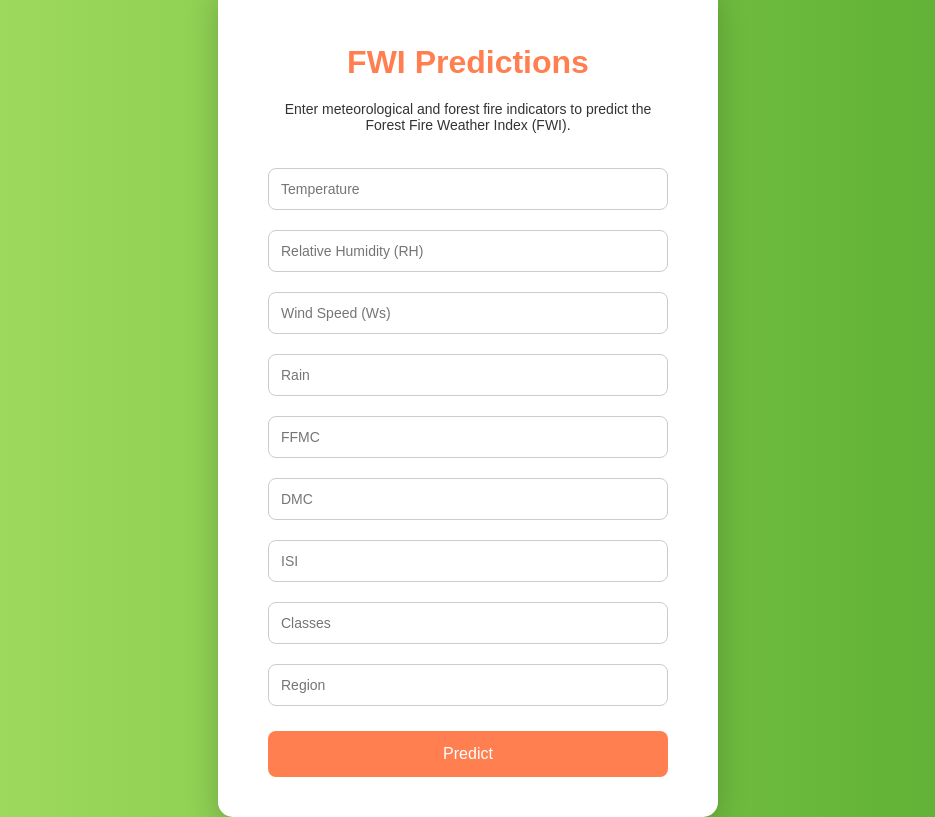
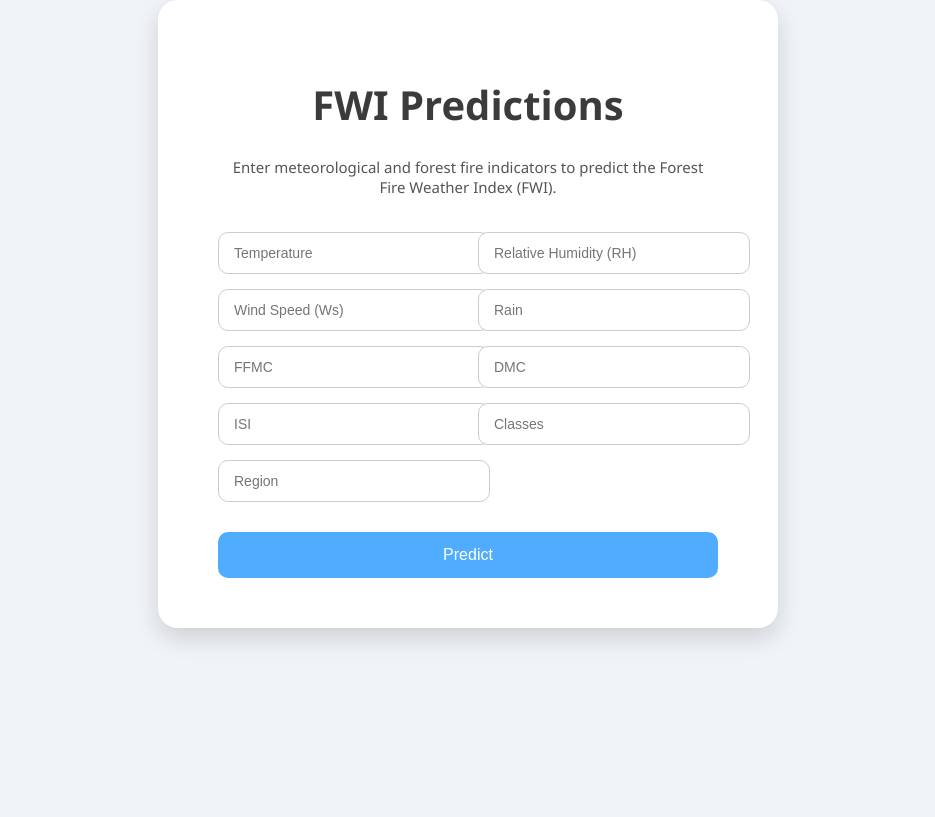
Before and after one commit to nagane09/TestForestFires, a Flask app: page /predictdata in a window 1280 px wide. Shown: the whole page, without its empty margins (172-1107 px from the left). After the commit the page ends 643 px from the top, so only its background shows below. Run offline with Flask 3, Linux system fonts and the light colour scheme; parts of the project's set-up code (start-up, migrations or seed data) failed here and were passed over.

Commit message:
Update home.html

```diff
--- a/templates/home.html
+++ b/templates/home.html
@@ -7,62 +7,69 @@
     <style>
         /* General page styling */
         body {
-            font-family: 'Arial', sans-serif;
-            background: linear-gradient(to right, #a8e063, #56ab2f); /* Green gradient */
+            font-family: 'Segoe UI', Tahoma, Geneva, Verdana, sans-serif;
+            background: #f0f4f8; /* Light professional background */
             display: flex;
             justify-content: center;
-            align-items: center;
-            height: 100vh;
+            align-items: flex-start; /* Align container from top */
+
             margin: 0;
         }
 
         /* Container for the form */
         .container {
             background-color: #ffffff;
-            padding: 40px 50px;
-            border-radius: 15px;
-            box-shadow: 0 10px 30px rgba(0,0,0,0.2);
-            width: 400px;
+            padding: 50px 60px;
+            border-radius: 20px;
+            box-shadow: 0 10px 25px rgba(0,0,0,0.15);
+            width: 500px;
+            max-width: 95%;
             text-align: center;
         }
 
         h1 {
-            margin-bottom: 20px;
-            color: #ff7f50; /* Orange heading */
-            font-size: 32px;
-            font-weight: bold;
+            margin-bottom: 25px;
+            color: #3b3b3b; /* Dark grey professional color */
+            font-size: 40px; /* Bigger heading */
+            font-weight: 700;
         }
 
         p.description {
-            font-size: 14px;
-            color: #333;
-            margin-bottom: 25px;
+            font-size: 15px;
+            color: #555;
+            margin-bottom: 35px;
+        }
+
+        /* Form grid for two inputs per row */
+        form {
+            display: grid;
+            grid-template-columns: repeat(2, 1fr);
+            gap: 15px 20px;
         }
 
         input[type="text"] {
             width: 100%;
-            padding: 12px;
-            margin: 10px 0;
-            border-radius: 8px;
+            padding: 12px 15px;
+            border-radius: 10px;
             border: 1px solid #ccc;
-            box-sizing: border-box;
             font-size: 14px;
             transition: 0.3s;
         }
 
         input[type="text"]:focus {
-            border-color: #ff7f50;
-            box-shadow: 0 0 5px rgba(255,127,80,0.5);
+            border-color: #4facfe; /* Calm blue focus */
+            box-shadow: 0 0 8px rgba(79,172,254,0.3);
             outline: none;
         }
 
+        /* Full-width button across both columns */
         button {
-            width: 100%;
+            grid-column: span 2;
             padding: 14px;
-            background-color: #ff7f50; /* Orange button */
+            background-color: #4facfe; /* Calm professional blue */
             color: white;
             border: none;
-            border-radius: 8px;
+            border-radius: 10px;
             font-size: 16px;
             cursor: pointer;
             margin-top: 15px;
@@ -70,13 +77,23 @@
         }
 
         button:hover {
-            background-color: #e06530;
+            background-color: #00f2fe; /* Lighter blue on hover */
         }
 
         h2 {
-            margin-top: 25px;
-            color: #56ab2f; /* Green result */
+            margin-top: 30px;
+            color: #2d7a7a; /* Calm green for result */
             font-weight: bold;
+        }
+
+        /* Responsive adjustments */
+        @media(max-width: 600px) {
+            form {
+                grid-template-columns: 1fr; /* Stack inputs on small screens */
+            }
+            button {
+                grid-column: span 1;
+            }
         }
     </style>
 </head>
```
